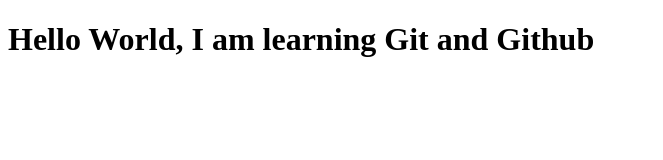
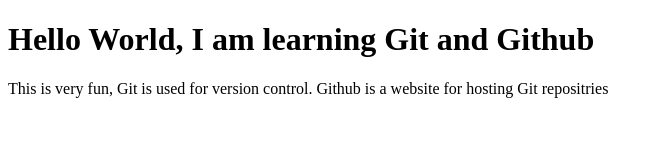
Before and after one commit to Khaellin/hello-world, a plain HTML site: page index.html in a window 1280 px wide. Shown: the whole page, without its empty margins (0-663 px from the left). Drawn offline with Linux system fonts and the light colour scheme.

Commit message:
updated content in html

```diff
--- a/index.html
+++ b/index.html
@@ -7,5 +7,9 @@
 </head>
 <body>
    <h1>Hello World, I am learning Git and Github</h1>
+   <p>This is very fun, Git is used for version control. Github is a website for hosting
+    Git repositries
+   </p>
+   <p></p>
 </body>
 </html>
```
